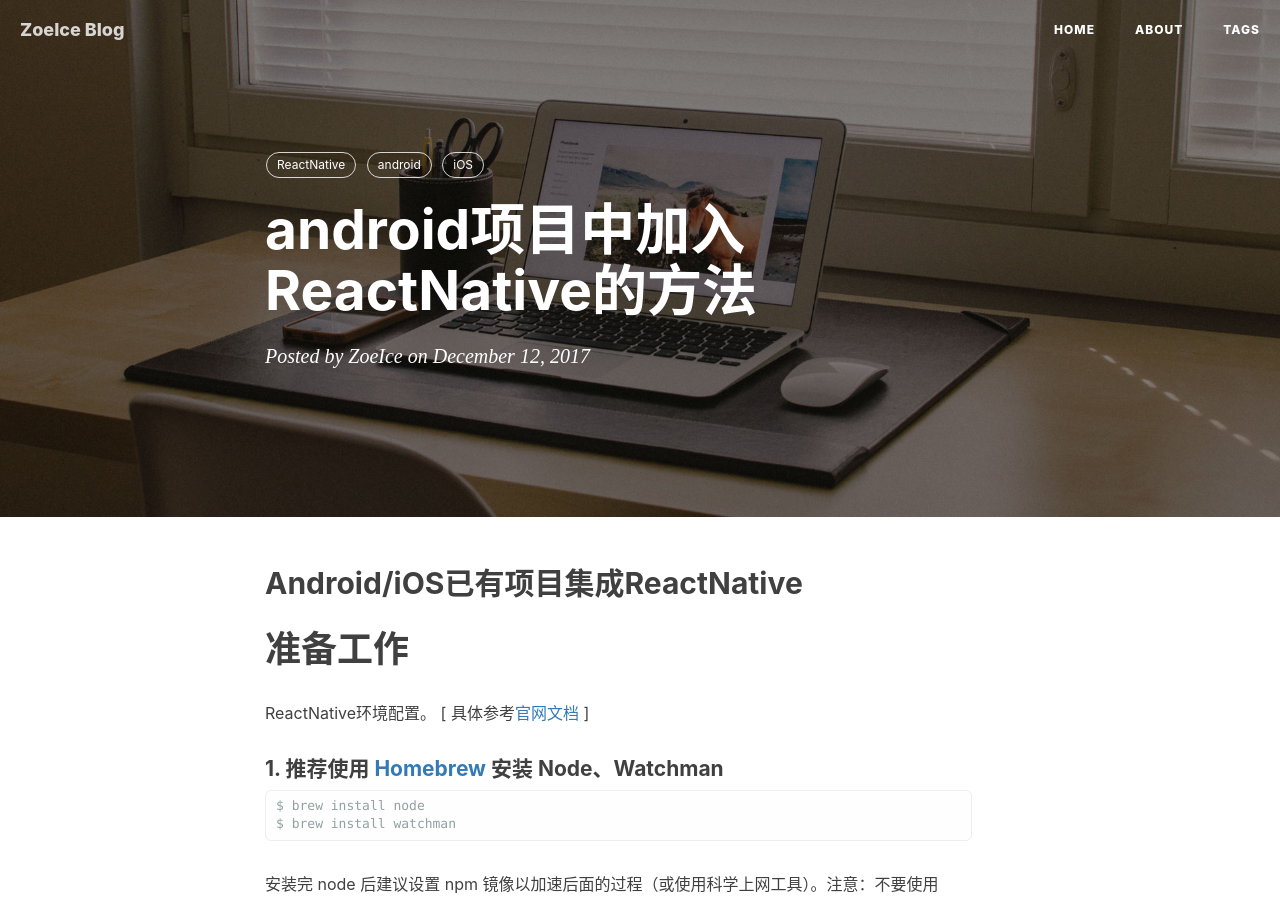
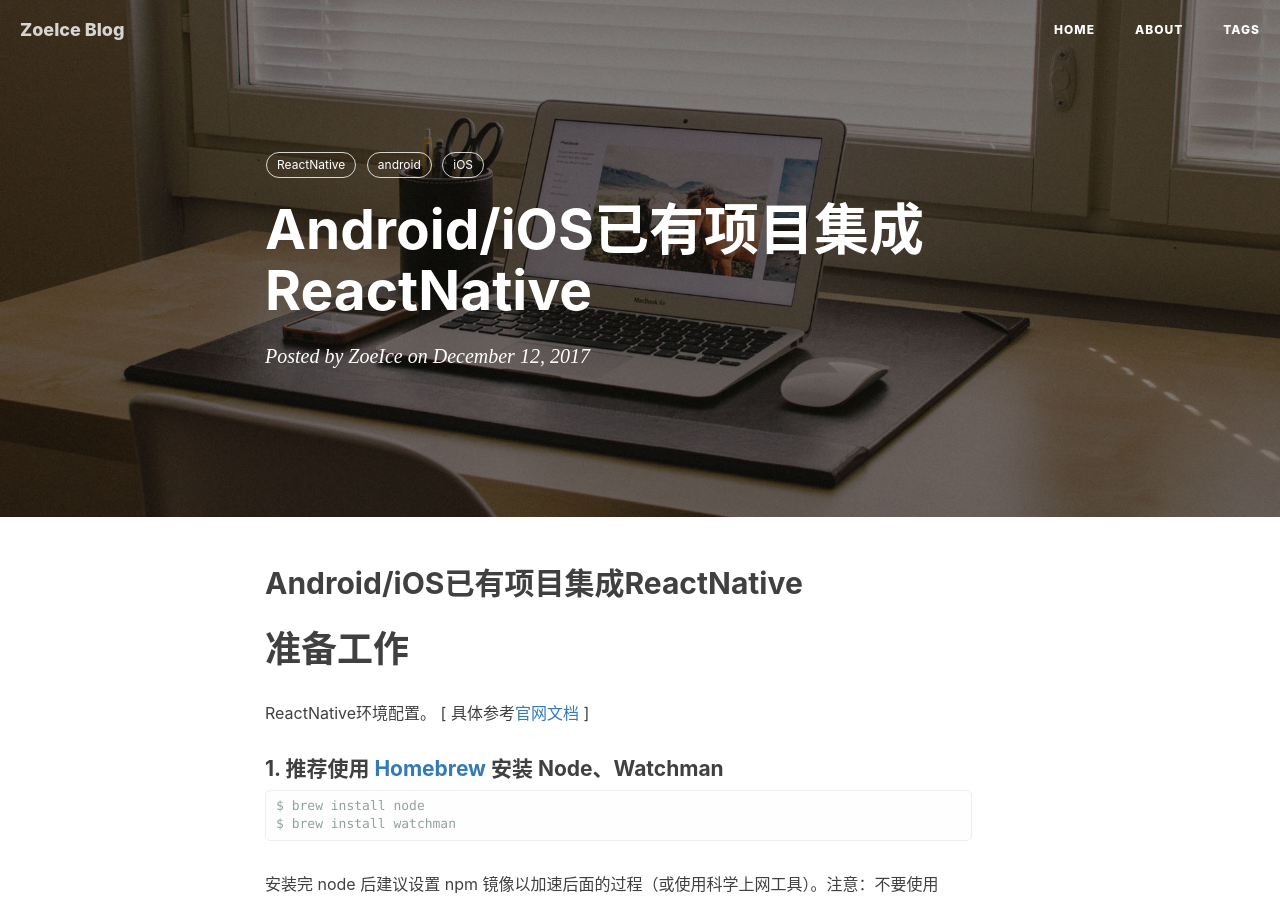
Before and after one commit to zoeice/zoeice.github.io, a Jekyll site: the page built from _posts/2017-12-12-reactnative-android-install.markdown, in a window 1280 px wide and 900 px high. Built offline with Jekyll 4.4.1, drawn with Linux system fonts in a browser that asks for light colours; nearby versions of some CDN libraries; comment, search, counter and statistics services are not loaded.

Commit message:
no message

```diff
--- a/_posts/2017-12-12-reactnative-android-install.markdown
+++ b/_posts/2017-12-12-reactnative-android-install.markdown
@@ -1,6 +1,6 @@
 ---
 layout:     post
-title:      "android项目中加入ReactNative的方法"
+title:      "Android/iOS已有项目集成ReactNative"
 date:       2017-12-12 16:01:00
 author:     "ZoeIce"
 header-img: "img/home-bg-o.jpg"
```
